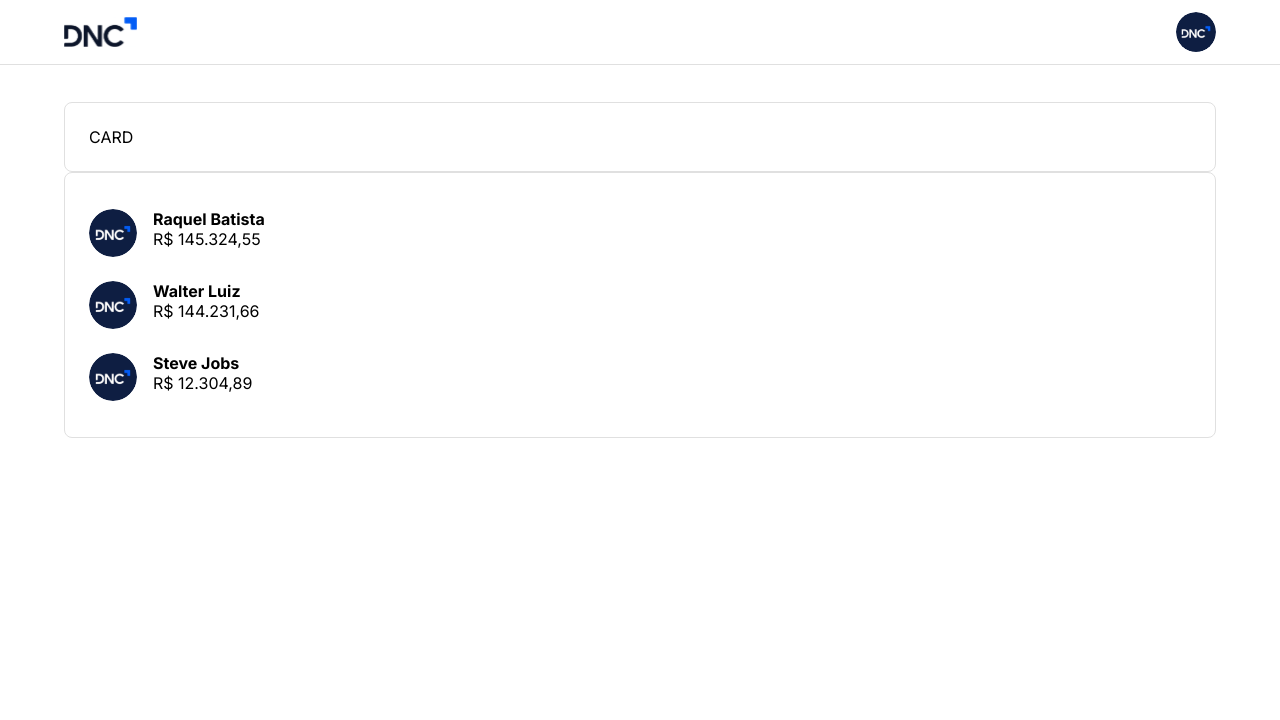
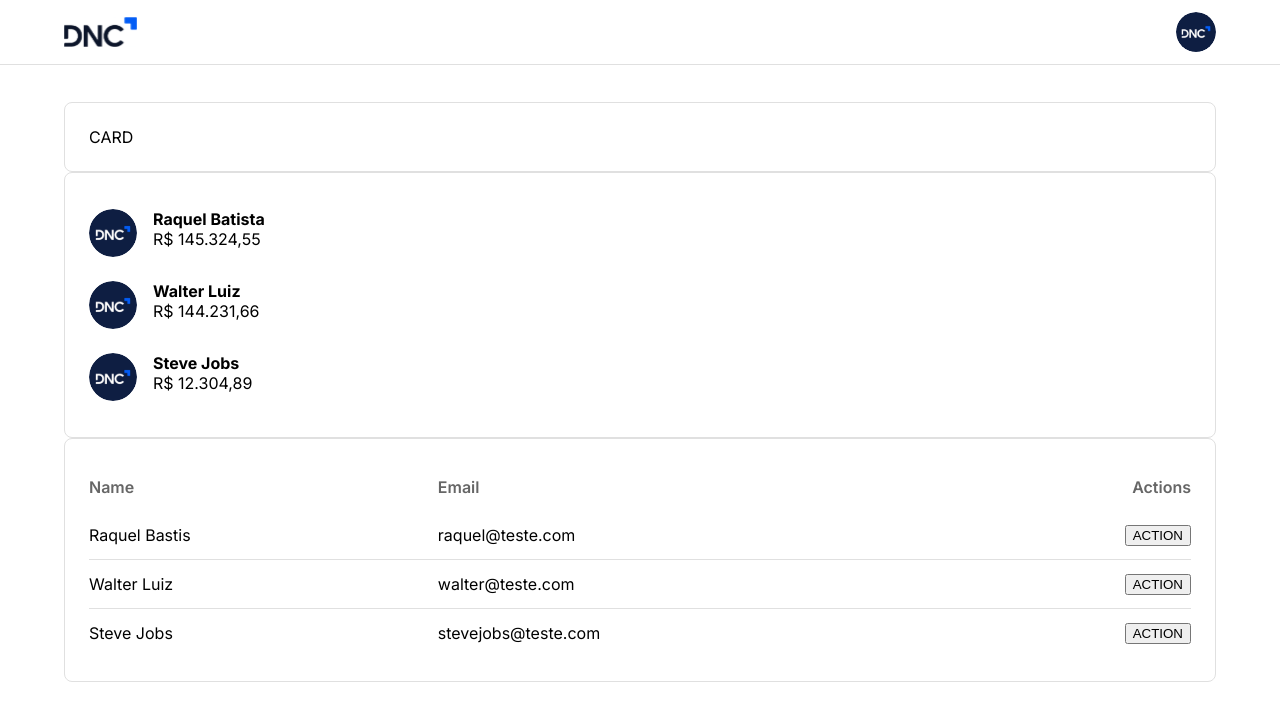
Before and after one commit to Wallterr/dnc-sales-dashboard-wls, a React (Vite) app: page /home in a window 1280 px wide. Shown: the top 720 px of the page. Built offline with nearby package versions, Linux system fonts and the light colour scheme.

Commit message:
Feat: Table Component

```diff
--- /dev/null
+++ b/src/components/CustomTable.tsx
@@ -0,0 +1,63 @@
+import styled from 'styled-components'
+import { CustomTableProps } from '@/types'
+import { pxToRem } from '@/utils'
+
+const TableWrapper = styled.div`
+  overflow-x: auto;
+  width: 100%;
+  table {
+    width: 100%;
+    border-collapse: collapse;
+
+    th,
+    td {
+      height: ${pxToRem(48)};
+      padding: 0 ${pxToRem(8)} 0 0;
+      text-align: left;
+      &:last-child {
+        text-align: right;
+        padding: 0;
+      }
+    }
+
+    th {
+      color: ${(props) => props.theme.typographies.subtitle};
+      font-weight: 600;
+    }
+
+    tr {
+      border-bottom: ${pxToRem(1)} solid
+        ${(props) => props.theme.appDefaultStroke};
+      &:last-child {
+        border-bottom: none;
+      }
+    }
+  }
+`
+function CustomTable(props: CustomTableProps) {
+  const { headers, rows } = props
+  return (
+    <TableWrapper>
+      <table>
+        <thead>
+          <tr>
+            {headers.map((header, index) => (
+              <th key={index}>{header}</th>
+            ))}
+          </tr>
+        </thead>
+        <tbody>
+          {rows.map((row, rowIndex) => (
+            <tr key={rowIndex}>
+              {row.map((cell, cellIndex) => (
+                <td key={cellIndex}>{cell}</td>
+              ))}
+            </tr>
+          ))}
+        </tbody>
+      </table>
+    </TableWrapper>
+  )
+}
+
+export default CustomTable
--- a/src/components/index.ts
+++ b/src/components/index.ts
@@ -1,3 +1,4 @@
+export { default as CustomTable } from './CustomTable'
 export { default as AvatarsList } from './AvatarsList'
 export { default as FormComponent } from './FormComponent'
 export { default as Header } from './Header'
--- a/src/pages/Home.tsx
+++ b/src/pages/Home.tsx
@@ -1,4 +1,4 @@
-import { AvatarsList, CardComponent, Header } from '@/components'
+import { AvatarsList, CardComponent, CustomTable, Header } from '@/components'
 import { Container } from '@mui/material'
 import { currencyConverter } from '@/utils'
 
@@ -20,6 +20,27 @@
       subtitle: currencyConverter(12304.89),
     },
   ]
+
+  const mockTableData = {
+    headers: ['Name', 'Email', 'Actions'],
+    rows: [
+      [
+        <span>Raquel Bastis</span>,
+        <span>raquel@teste.com</span>,
+        <button>ACTION</button>,
+      ],
+      [
+        <span>Walter Luiz</span>,
+        <span>walter@teste.com</span>,
+        <button>ACTION</button>,
+      ],
+      [
+        <span>Steve Jobs</span>,
+        <span>stevejobs@teste.com</span>,
+        <button>ACTION</button>,
+      ],
+    ],
+  }
   return (
     <>
       <Header />
@@ -28,6 +49,12 @@
         <CardComponent>
           <AvatarsList listData={mockListData} />
         </CardComponent>
+        <CardComponent>
+          <CustomTable
+            headers={mockTableData.headers}
+            rows={mockTableData.rows}
+          />
+        </CardComponent>
       </Container>
     </>
   )
--- /dev/null
+++ b/src/types/customTable.d.ts
@@ -0,0 +1,4 @@
+export interface CustomTableProps {
+  headers: string[]
+  rows: React.ReactNode[][]
+}
--- a/src/types/index.ts
+++ b/src/types/index.ts
@@ -1,4 +1,5 @@
+export * from './avatarsList'
+export * from './customTable'
+export * from './formComponent'
 export * from './theme'
 export * from './typographies'
-export * from './formComponent'
-export * from './avatarsList'
```
